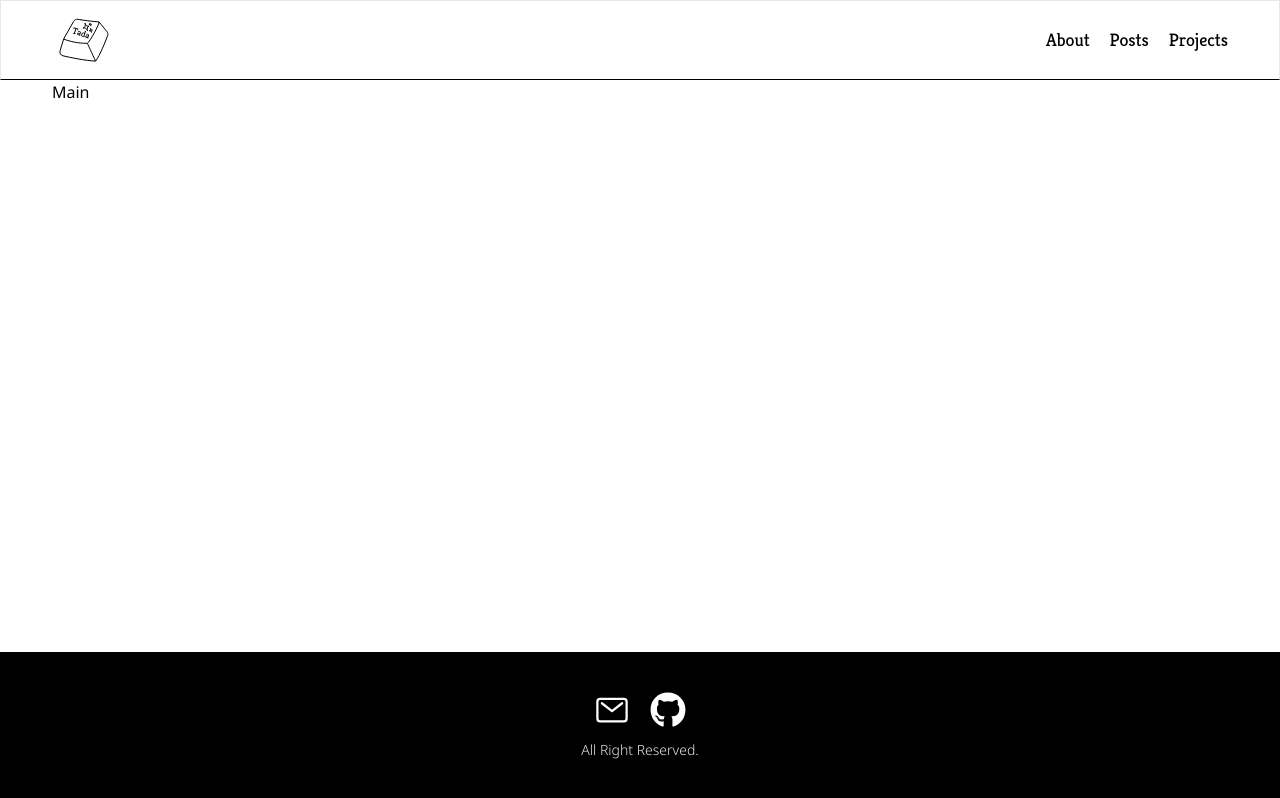
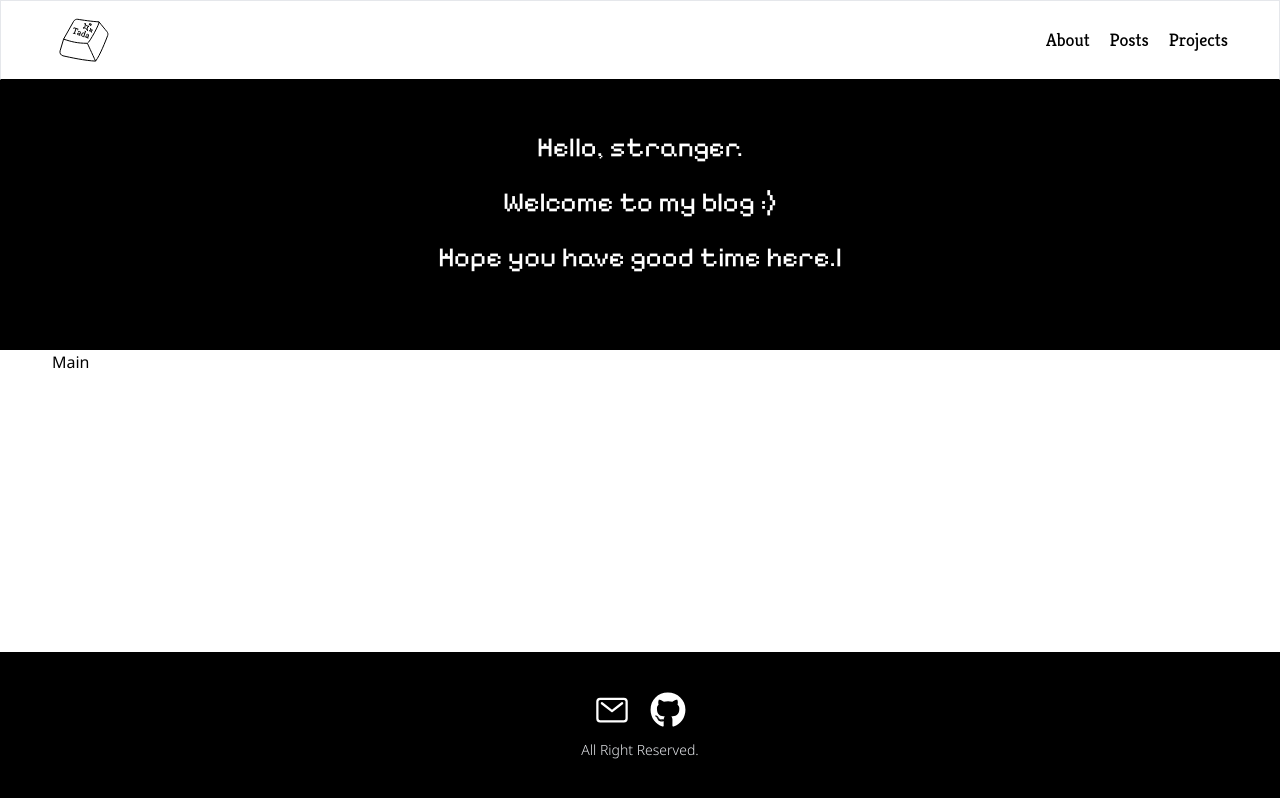
Before and after one commit to jiapril11/TadadadaCoding, a Next.js app: page / in a window 1280 px wide. Built offline with nearby package versions, Linux system fonts and the light colour scheme.

Commit message:
main banner with typing animation in Home page

```diff
--- a/package.json
+++ b/package.json
@@ -12,7 +12,8 @@
     "next": "13.5.4",
     "react": "^18",
     "react-dom": "^18",
-    "react-icons": "^4.11.0"
+    "react-icons": "^4.11.0",
+    "react-type-animation": "^3.2.0"
   },
   "devDependencies": {
     "@types/node": "^20",
--- /dev/null
+++ b/src/app/components/Home/MainBanner.tsx
@@ -0,0 +1,35 @@
+"use client";
+
+import React from "react";
+import WidthLayout from "../WidthLayout";
+import { TypeAnimation } from "react-type-animation";
+import { Pixelify_Sans } from "next/font/google";
+
+const pixelifySans = Pixelify_Sans({ subsets: ["latin"] });
+
+export default function MainBanner() {
+  return (
+    <div className=" bg-black text-white">
+      <WidthLayout className={pixelifySans.className}>
+        <div className="text-center">
+          <TypeAnimation
+            style={{
+              whiteSpace: "pre-line",
+              display: "block",
+              height: "270px",
+              padding: "40px",
+              fontSize: "1.725rem",
+              lineHeight: "2",
+            }}
+            sequence={[
+              `Hello, stranger.\nWelcome to my blog :)\nHope you have good time here.`,
+              10000,
+              "",
+            ]}
+            repeat={Infinity}
+          />
+        </div>
+      </WidthLayout>
+    </div>
+  );
+}
--- a/src/app/globals.css
+++ b/src/app/globals.css
@@ -8,13 +8,13 @@
   --background-end-rgb: 255, 255, 255;
 }
 
-@media (prefers-color-scheme: dark) {
+/* @media (prefers-color-scheme: dark) {
   :root {
     --foreground-rgb: 255, 255, 255;
     --background-start-rgb: 0, 0, 0;
     --background-end-rgb: 0, 0, 0;
   }
-}
+} */
 
 body {
   color: rgb(var(--foreground-rgb));
--- a/src/app/page.tsx
+++ b/src/app/page.tsx
@@ -1,5 +1,11 @@
+import MainBanner from "./components/Home/MainBanner";
 import WidthLayout from "./components/WidthLayout";
 
 export default function Home() {
-  return <WidthLayout>Main</WidthLayout>;
+  return (
+    <>
+      <MainBanner />
+      <WidthLayout>Main</WidthLayout>
+    </>
+  );
 }
```
Also changed, not shown: 1 other file (tests, documents, lock files or other folders).
